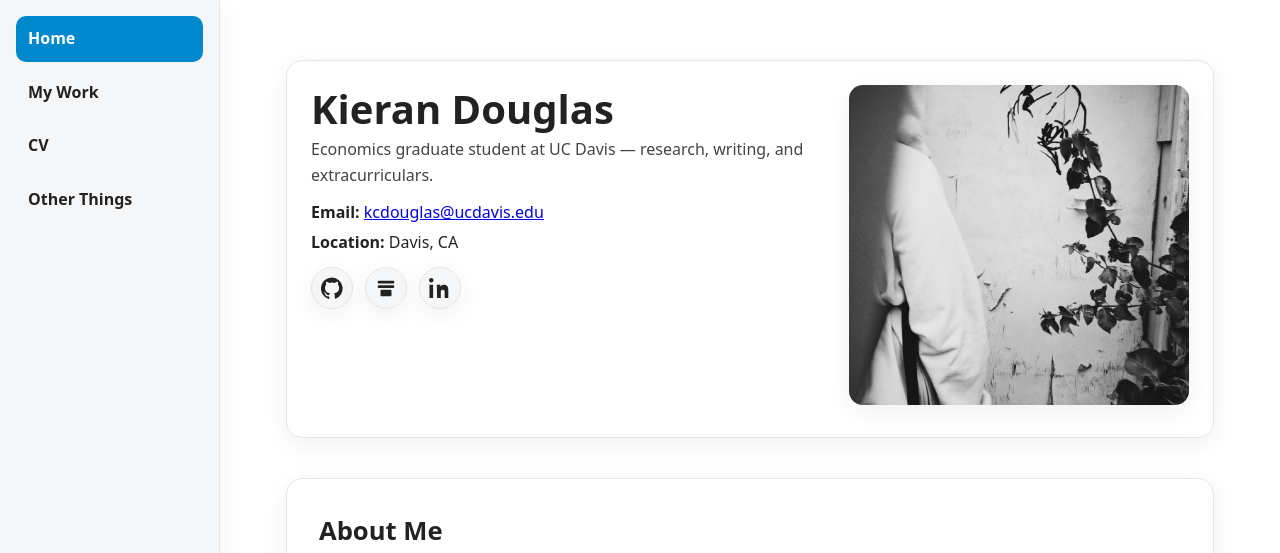
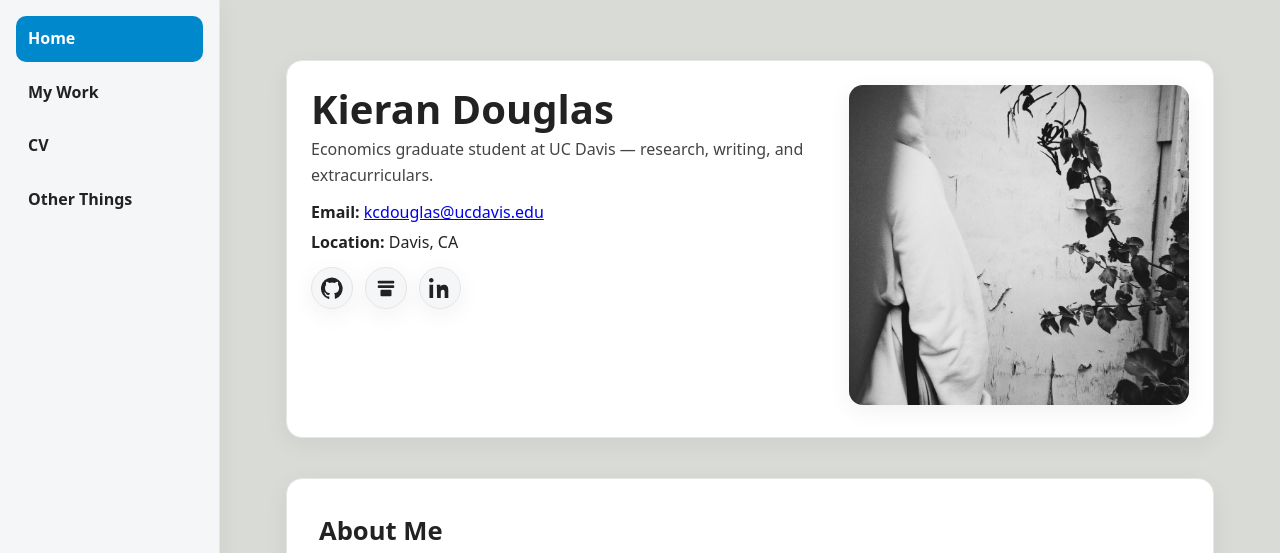
Before and after one commit to KieranCDouglas/kierancdouglas.github.io, a Jekyll site: the page built from index.md, in a window 1280 px wide and 1247 px high. Shown: the top 553 px of the window. Built offline with Jekyll 4.4.1, drawn with Linux system fonts in a browser that asks for light colours; grey boxes are pictures that could not be loaded.

Commit message:
Update style.css

```diff
--- a/assets/css/style.css
+++ b/assets/css/style.css
@@ -5,7 +5,7 @@
   --max-width: 960px;
 
   /* light theme */
-  --bg: #ffffff;
+  --bg: #D9DCD6;
   --text: #222222;
   --muted: #6f6f6f;
   --surface: #ffffff;
```
